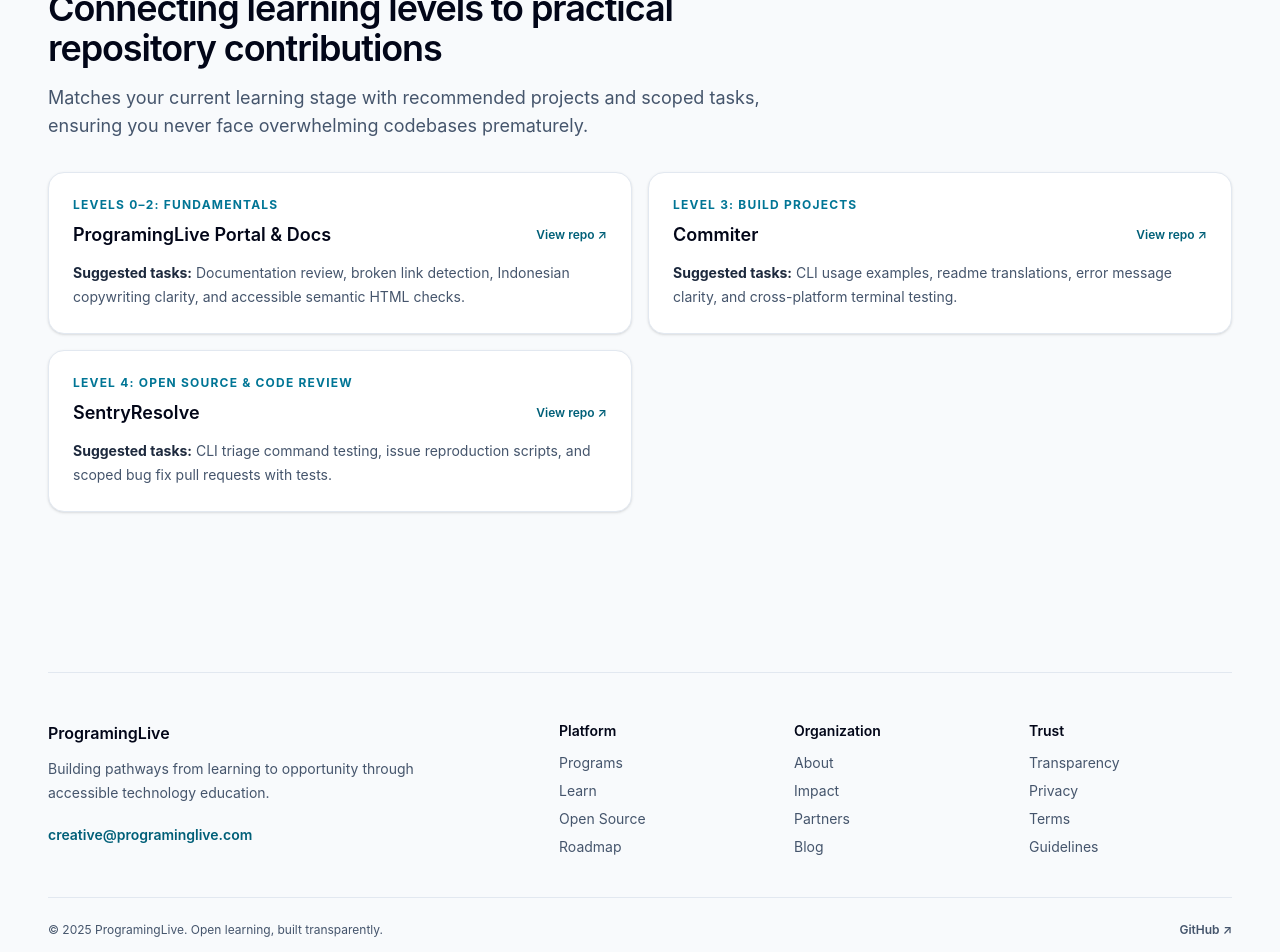
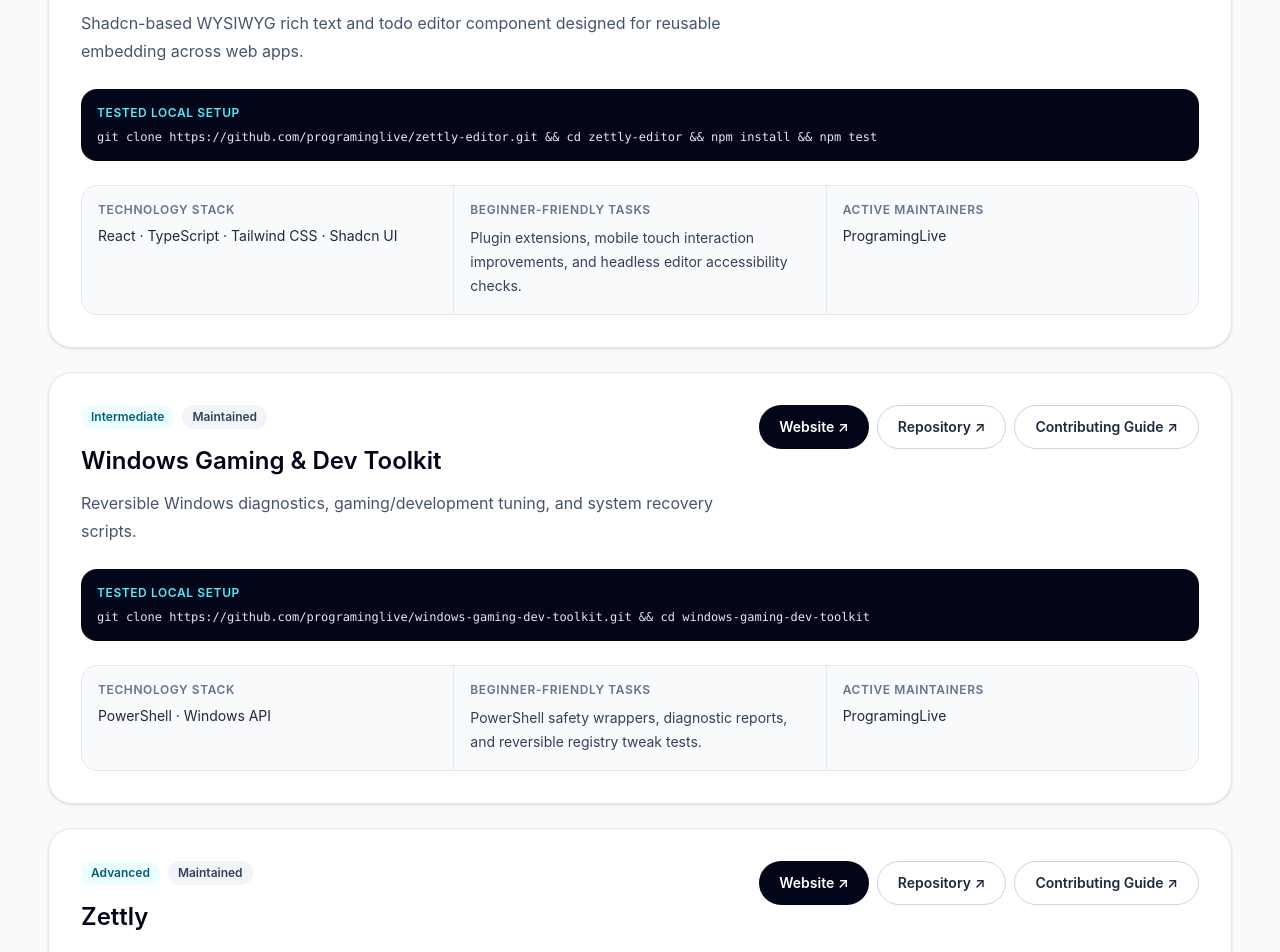
Before and after one commit to programinglive/programinglive, a Next.js app: page /open-source in a window 1280 px wide. Shown: the part 2280-3232 px from the top of the page. Built offline with nearby package versions, Linux system fonts and the light colour scheme.

Commit message:
test: update app/id/open-source/page.tsx, app/open-source/page.tsx, data/site-content.ts +2 more
- modified app/id/open-source/page.tsx
- modified app/open-source/page.tsx
- modified data/site-content.ts
- modified docs/PROJECT_DEPLOYMENTS.md
- modified tests/links.test.js

```diff
--- a/app/id/open-source/page.tsx
+++ b/app/id/open-source/page.tsx
@@ -38,6 +38,20 @@ const projects: Array<ProjectItem> = [
     tasks: 'Peninjauan dokumentasi, pengecekan tautan rusak, perbaikan kalimat (copywriting), dan pengujian aksesibilitas HTML semantik.',
   },
   {
+    name: 'Belajar PHP',
+    objective: 'Mini proyek dan latihan praktis untuk pelajar yang membangun fondasi pemrograman PHP dan pengembangan web.',
+    stack: 'PHP · Fondasi Web',
+    difficulty: 'Beginner',
+    difficultyLabel: 'Pemula',
+    status: 'Dipelihara',
+    maintainers: 'ProgramingLive',
+    repository: 'https://github.com/programinglive/belajar',
+    website: 'https://github.com/programinglive/belajar',
+    contributing: 'https://github.com/programinglive/belajar#readme',
+    setup: 'git clone https://github.com/programinglive/belajar.git && cd belajar',
+    tasks: 'Peningkatan keterbacaan kode, penambahan latihan pemula, dan dokumentasi komentar kode yang ramah pemula.',
+  },
+  {
     name: 'Commiter',
     objective: 'Menstandarkan Conventional Commits, penomoran versi semantik, dan otomatisasi rilis kode.',
     stack: 'Node.js · npm · GitHub Actions',
@@ -52,18 +66,74 @@ const projects: Array<ProjectItem> = [
     tasks: 'Dokumentasi, contoh penggunaan di berbagai framework, dan validasi lintas platform Windows/Linux.',
   },
   {
-    name: 'SentryResolve',
-    objective: 'Menyediakan antarmuka dan CLI terfokus untuk alur triase serta resolusi isu di Sentry.',
-    stack: 'PHP · Sentry API · Web',
+    name: 'Zettly Editor',
+    objective: 'Komponen WYSIWYG editor kaya fitur dan todo berbasis Shadcn UI yang dirancang untuk integrasi di berbagai aplikasi web.',
+    stack: 'React · TypeScript · Tailwind CSS · Shadcn UI',
+    difficulty: 'Intermediate',
+    difficultyLabel: 'Menengah',
+    status: 'Dipelihara',
+    maintainers: 'ProgramingLive',
+    repository: 'https://github.com/programinglive/zettly-editor',
+    website: 'https://github.com/programinglive/zettly-editor',
+    contributing: 'https://github.com/programinglive/zettly-editor#readme',
+    setup: 'git clone https://github.com/programinglive/zettly-editor.git && cd zettly-editor && npm install && npm test',
+    tasks: 'Ekstensi plugin, peningkatan interaksi sentuh di ponsel, dan pengujian aksesibilitas editor headless.',
+  },
+  {
+    name: 'Windows Gaming & Dev Toolkit',
+    objective: 'Toolkit skrip PowerShell untuk optimasi, diagnosa, dan pemulihan sistem Windows yang aman dan dapat dibatalkan.',
+    stack: 'PowerShell · Windows API',
+    difficulty: 'Intermediate',
+    difficultyLabel: 'Menengah',
+    status: 'Dipelihara',
+    maintainers: 'ProgramingLive',
+    repository: 'https://github.com/programinglive/windows-gaming-dev-toolkit',
+    website: 'https://github.com/programinglive/windows-gaming-dev-toolkit',
+    contributing: 'https://github.com/programinglive/windows-gaming-dev-toolkit#readme',
+    setup: 'git clone https://github.com/programinglive/windows-gaming-dev-toolkit.git && cd windows-gaming-dev-toolkit',
+    tasks: 'Wrapper keamanan PowerShell, pembuatan laporan diagnosa, dan pengujian registry tweak yang dapat di-rollback.',
+  },
+  {
+    name: 'Zettly',
+    objective: 'Aplikasi produktivitas dan manajemen pengetahuan yang memadukan catatan Zettelkasten dan matriks prioritas Eisenhower.',
+    stack: 'React · TypeScript · Vite · Tailwind CSS',
     difficulty: 'Advanced',
     difficultyLabel: 'Lanjutan',
     status: 'Dipelihara',
     maintainers: 'ProgramingLive',
-    repository: 'https://github.com/programinglive/sentry-resolve',
-    website: 'https://sentryresolve.programinglive.com/',
-    contributing: 'https://github.com/programinglive/sentry-resolve/blob/main/CONTRIBUTING.md',
-    setup: 'git clone https://github.com/programinglive/sentry-resolve.git && cd sentry-resolve && composer install && vendor/bin/phpunit',
-    tasks: 'Pengujian perintah triase CLI, pembuatan skrip reproduksi isu bug, dan pull request perbaikan dengan pengujian mandiri.',
+    repository: 'https://github.com/programinglive/zettly',
+    website: 'https://zettly.programinglive.com/',
+    contributing: 'https://github.com/programinglive/zettly#readme',
+    setup: 'git clone https://github.com/programinglive/zettly.git && cd zettly && npm install && npm run build',
+    tasks: 'Alur kerja drag-and-drop matriks, optimasi tautan dua arah, dan sinkronisasi luring (offline).',
+  },
+  {
+    name: 'HRIS Community',
+    objective: 'Sistem Informasi Sumber Daya Manusia (HRIS) Open Source lengkap untuk kebutuhan operasional perusahaan dan organisasi.',
+    stack: 'PHP · Laravel · MySQL · Tailwind CSS',
+    difficulty: 'Advanced',
+    difficultyLabel: 'Lanjutan',
+    status: 'Dipelihara',
+    maintainers: 'ProgramingLive',
+    repository: 'https://github.com/programinglive/hris',
+    website: 'https://github.com/programinglive/hris',
+    contributing: 'https://github.com/programinglive/hris#readme',
+    setup: 'git clone https://github.com/programinglive/hris.git && cd hris && composer install && npm install',
+    tasks: 'Validasi modul presensi karyawan, penambahan cakupan tes payroll, dan pengujian perizinan multi-cabang.',
+  },
+  {
+    name: 'DB Pinball',
+    objective: 'Workspace manajemen database desktop modern bergaya TablePlus dengan integrasi orkestrasi backup dan restore Laravel.',
+    stack: 'Tauri · Rust · React · TypeScript · PHP',
+    difficulty: 'Advanced',
+    difficultyLabel: 'Lanjutan',
+    status: 'Dipelihara',
+    maintainers: 'ProgramingLive',
+    repository: 'https://github.com/programinglive/dbpinball',
+    website: 'https://github.com/programinglive/dbpinball',
+    contributing: 'https://github.com/programinglive/dbpinball#readme',
+    setup: 'git clone https://github.com/programinglive/dbpinball.git && cd dbpinball && npm install',
+    tasks: 'Peningkatan performa query runner, koneksi driver (Postgres/MySQL/SQLite), dan adapter hook Laravel.',
   },
 ]
 
--- a/app/open-source/page.tsx
+++ b/app/open-source/page.tsx
@@ -36,6 +36,19 @@ const projects: Array<OpenSourceProject> = [
     tasks: 'Documentation review, broken link verification, copywriting clarity, and accessible semantic HTML checks.',
   },
   {
+    name: 'Belajar PHP',
+    objective: 'Mini project and practical exercises for learners building PHP and web development fundamentals.',
+    stack: 'PHP · Web Fundamentals',
+    difficulty: 'Beginner',
+    status: 'Maintained',
+    maintainers: 'ProgramingLive',
+    repository: 'https://github.com/programinglive/belajar',
+    website: 'https://github.com/programinglive/belajar',
+    contributing: 'https://github.com/programinglive/belajar#readme',
+    setup: 'git clone https://github.com/programinglive/belajar.git && cd belajar',
+    tasks: 'Code readability improvements, starter exercise expansion, and beginner-friendly inline comments.',
+  },
+  {
     name: 'Commiter',
     objective: 'Standardize conventional commits, versioning, and release automation across projects.',
     stack: 'Node.js · npm · GitHub Actions',
@@ -49,17 +62,69 @@ const projects: Array<OpenSourceProject> = [
     tasks: 'Documentation improvements, framework integration examples, and cross-platform terminal testing.',
   },
   {
-    name: 'SentryResolve',
-    objective: 'Provide a focused interface and CLI for issue triage and resolution workflows.',
-    stack: 'PHP · Sentry API · Web',
+    name: 'Zettly Editor',
+    objective: 'Shadcn-based WYSIWYG rich text and todo editor component designed for reusable embedding across web apps.',
+    stack: 'React · TypeScript · Tailwind CSS · Shadcn UI',
+    difficulty: 'Intermediate',
+    status: 'Maintained',
+    maintainers: 'ProgramingLive',
+    repository: 'https://github.com/programinglive/zettly-editor',
+    website: 'https://github.com/programinglive/zettly-editor',
+    contributing: 'https://github.com/programinglive/zettly-editor#readme',
+    setup: 'git clone https://github.com/programinglive/zettly-editor.git && cd zettly-editor && npm install && npm test',
+    tasks: 'Plugin extensions, mobile touch interaction improvements, and headless editor accessibility checks.',
+  },
+  {
+    name: 'Windows Gaming & Dev Toolkit',
+    objective: 'Reversible Windows diagnostics, gaming/development tuning, and system recovery scripts.',
+    stack: 'PowerShell · Windows API',
+    difficulty: 'Intermediate',
+    status: 'Maintained',
+    maintainers: 'ProgramingLive',
+    repository: 'https://github.com/programinglive/windows-gaming-dev-toolkit',
+    website: 'https://github.com/programinglive/windows-gaming-dev-toolkit',
+    contributing: 'https://github.com/programinglive/windows-gaming-dev-toolkit#readme',
+    setup: 'git clone https://github.com/programinglive/windows-gaming-dev-toolkit.git && cd windows-gaming-dev-toolkit',
+    tasks: 'PowerShell safety wrappers, diagnostic reports, and reversible registry tweak tests.',
+  },
+  {
+    name: 'Zettly',
+    objective: 'Knowledge-management and personal productivity workspace blending Zettelkasten note linking and Eisenhower matrix prioritization.',
+    stack: 'React · TypeScript · Vite · Tailwind CSS',
     difficulty: 'Advanced',
     status: 'Maintained',
     maintainers: 'ProgramingLive',
-    repository: 'https://github.com/programinglive/sentry-resolve',
-    website: 'https://sentryresolve.programinglive.com/',
-    contributing: 'https://github.com/programinglive/sentry-resolve/blob/main/CONTRIBUTING.md',
-    setup: 'git clone https://github.com/programinglive/sentry-resolve.git && cd sentry-resolve && composer install && vendor/bin/phpunit',
-    tasks: 'CLI triage command testing, issue reproduction scripts, and scoped bug fix pull requests with tests.',
+    repository: 'https://github.com/programinglive/zettly',
+    website: 'https://zettly.programinglive.com/',
+    contributing: 'https://github.com/programinglive/zettly#readme',
+    setup: 'git clone https://github.com/programinglive/zettly.git && cd zettly && npm install && npm run build',
+    tasks: 'Matrix drag-and-drop workflows, bidirectional note linking optimizations, and offline synchronization.',
+  },
+  {
+    name: 'HRIS Community',
+    objective: 'Full-featured Open Source Human Resource Information System for companies and organizations.',
+    stack: 'PHP · Laravel · MySQL · Tailwind CSS',
+    difficulty: 'Advanced',
+    status: 'Maintained',
+    maintainers: 'ProgramingLive',
+    repository: 'https://github.com/programinglive/hris',
+    website: 'https://github.com/programinglive/hris',
+    contributing: 'https://github.com/programinglive/hris#readme',
+    setup: 'git clone https://github.com/programinglive/hris.git && cd hris && composer install && npm install',
+    tasks: 'Attendance module validation, payroll test coverage expansion, and multi-tenant permission fixtures.',
+  },
+  {
+    name: 'DB Pinball',
+    objective: 'Modern TablePlus-style database management workspace with integrated Laravel backup and restore orchestration.',
+    stack: 'Tauri · Rust · React · TypeScript · PHP',
+    difficulty: 'Advanced',
+    status: 'Maintained',
+    maintainers: 'ProgramingLive',
+    repository: 'https://github.com/programinglive/dbpinball',
+    website: 'https://github.com/programinglive/dbpinball',
+    contributing: 'https://github.com/programinglive/dbpinball#readme',
+    setup: 'git clone https://github.com/programinglive/dbpinball.git && cd dbpinball && npm install',
+    tasks: 'Query runner performance, driver connections (Postgres/MySQL/SQLite), and Laravel adapter hooks.',
   },
 ]
 
--- a/data/site-content.ts
+++ b/data/site-content.ts
@@ -345,9 +345,15 @@ export const trackProjectIndex: Array<TrackProjectMapping> = [
   },
   {
     level: 'Level 4: Open Source & Code Review',
-    project: 'SentryResolve',
-    repository: 'https://github.com/programinglive/sentry-resolve',
-    tasks: 'CLI triage command testing, issue reproduction scripts, and scoped bug fix pull requests with tests.',
+    project: 'HRIS Community',
+    repository: 'https://github.com/programinglive/hris',
+    tasks: 'Attendance module validation, payroll test coverage expansion, and multi-tenant permission fixtures.',
+  },
+  {
+    level: 'Level 5: Workspace & Architecture',
+    project: 'DB Pinball',
+    repository: 'https://github.com/programinglive/dbpinball',
+    tasks: 'Query runner performance, driver connections (Postgres/MySQL/SQLite), and Laravel adapter hooks.',
   },
 ]
 
@@ -366,9 +372,15 @@ export const trackProjectIndexId: Array<TrackProjectMapping> = [
   },
   {
     level: 'Level 4: Kontribusi Open Source & Review',
-    project: 'SentryResolve',
-    repository: 'https://github.com/programinglive/sentry-resolve',
-    tasks: 'Pengujian perintah triase CLI, pembuatan skrip reproduksi isu bug, dan pull request perbaikan dengan pengujian mandiri.',
+    project: 'HRIS Community',
+    repository: 'https://github.com/programinglive/hris',
+    tasks: 'Validasi modul presensi karyawan, penambahan cakupan tes payroll, dan pengujian perizinan multi-cabang.',
+  },
+  {
+    level: 'Level 5: Arsitektur Workspace & Database',
+    project: 'DB Pinball',
+    repository: 'https://github.com/programinglive/dbpinball',
+    tasks: 'Peningkatan performa query runner, koneksi driver database (Postgres/MySQL/SQLite), dan integrasi adapter Laravel.',
   },
 ]
 
```
Also changed, not shown: 2 other files (tests, documents, lock files or other folders).
